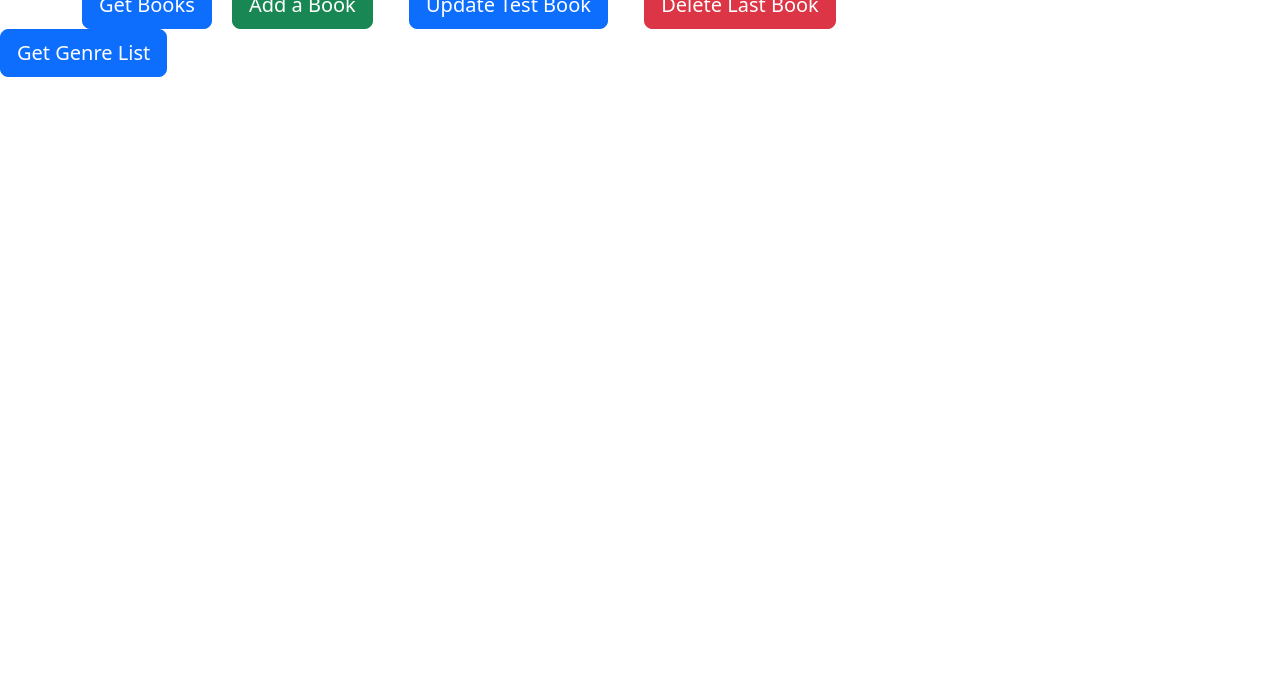
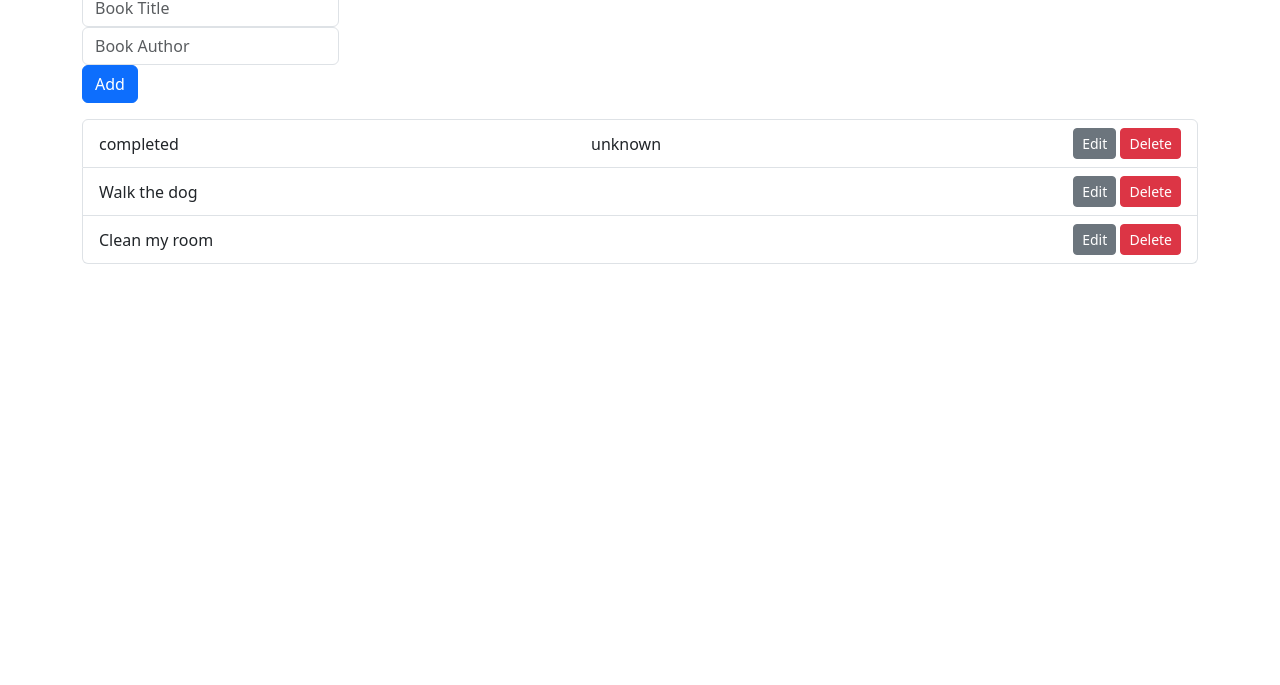
Before and after one commit to richhell/Week12Assignment, a website: page index.html in a window 1280 px wide. Shown: the part 115-800 px from the top of the page. Drawn offline with nearby package versions, Linux system fonts and the light colour scheme.

Commit message:
begin revamp

```diff
--- a/index.html
+++ b/index.html
@@ -8,22 +8,87 @@
     <link rel="stylesheet" href="node_modules/bootstrap/dist/css/bootstrap.min.css">
 </head>
 <body>
-    <h1>List of Books Read This Year (2025)</h1>
-    <div class="container mt-5">
-        <!--Books-->
-        <button onclick="onGetBooksClick()" class="btn btn-primary btn-lg">Get Books</button>
-        <button onclick="onAddBookClick()" class="btn btn-success mx-3 btn-lg">Add a Book</button>
-        <button onclick="onUpdateBookClick()" class="btn btn-primary mx-3 btn-lg">Update Test Book</button>
-        <button onclick="onDeleteBookClick()" class="btn btn-danger mx-3 btn-lg">Delete Last Book</button>
-        <div id="books-container"></div>
+    <div class="container mt-5" id="books-container">
+    <h1 class="text-center">List of Books Read This Year (2025)</h1>
+        <div class="input-group mb-3">
+            <form id="bookForm">
+            <input
+                type="text"
+                id="bookTitle"
+                class="form-control"
+                placeholder="Book Title"
+                required
+            />
+            <input
+                type="text"
+                id="bookAuthor"
+                class="form-control"
+                placeholder="Book Author"
+                required
+            />
+            <button class="btn btn-primary" id="addBook" type="submit">
+            Add
+            </button>
+        </form>
+        </div>
+        <!--New books added here-->
+        <ul class="list-group" id="bookList">
+            <li
+              class="list-group-item d-flex justify-content-between align-items-center"
+            >
+              <span class="book-title">completed</span>
+              <span class="book-author">unknown</span>
+              <div>
+                <button class="btn btn-sm btn-secondary editBook" data-index="1">
+                  Edit
+                </button>
+
+                <button
+                  class="btn btn-sm btn-danger deleteBook"
+                  data-index="${index}"
+                >
+                  Delete
+                </button>
+              </div>
+            </li>
+            <li
+              class="list-group-item d-flex justify-content-between align-items-center"
+            >
+              <span class="book-title">Walk the dog</span>
+              <div>
+                <button class="btn btn-sm btn-secondary editBook" data-index="1">
+                  Edit
+                </button>
+
+                <button
+                  class="btn btn-sm btn-danger deleteBook"
+                  data-index="${index}"
+                >
+                  Delete
+                </button>
+              </div>
+            </li>
+            <li
+              class="list-group-item d-flex justify-content-between align-items-center"
+            >
+              <span class="book-title">Clean my room</span>
+              <div>
+                <button class="btn btn-sm btn-secondary editBook" data-index="1">
+                  Edit
+                </button>
+
+                <button
+                  class="btn btn-sm btn-danger deleteBook"
+                  data-index="${index}"
+                >
+                  Delete
+                </button>
+              </div>
+            </li>
+          </ul>
 
     </div>
-     <!-- Genres -->
-     <div class="d-flex text-nowrap">
-        <button onclick="onFetchGenresClick()" class="btn btn-primary btn-lg">Get Genre List</button>
 
-    </div>
-    <div id="genres-container" class="container mt-3"></div>
     <script src="index.js"></script>
 </body>
 </html>
--- a/index.js
+++ b/index.js
@@ -9,72 +9,3 @@
 
 //Books
 const booksContainer = document.getElementById("books-container")
-
-async function onGetBooksClick() {
-    const response = await fetch("http://localhost:3000/books")
-    const bookList = await response.json()
-
-    booksContainer.innerHTML = bookList.map(
-        book => `<div class="bg-light rounded mt-5">
-            <h3>${book.title} by ${book.author}</h3>
-            <p>${book.genreId}</p>
-        </div>`
-    ).join("")
-}
-
-let lastCreatedItem = null;
-
-async function onAddBookClick() {
-
-    const testBook = { title: "Test", author: "no one", genreId: 1 }
-    const response = await fetch("http://localhost:3000/books", {
-        method: "POST",
-        headers: { "Content-Type": "application/json" },
-        body: JSON.stringify(testBook)
-    })
-
-    const newlyCreatedItem = await response.json()
-    lastCreatedItem = newlyCreatedItem
-}
-
-async function onUpdateBookClick() {
-    // Error check
-    if(lastCreatedItem === null) {
-        console.log("No item created yet to update.")
-        return
-    }
-
-    fetch("http://localhost:3000/books/" + lastCreatedItem.id, {
-        method: "PUT",
-        headers: { "Content-Type": "application/json" },
-        body: JSON.stringify({ title: "Test Updated", author: "no one", genreId: 2 })
-    })
-}
-
-async function onDeleteBookClick() {
-
-    if(lastCreatedItem === null) {
-        console.log("No item created yet to delete")
-        return
-    }
-
-    fetch("http://localhost:3000/books/" + lastCreatedItem.id, {
-        method: "DELETE",
-    })
-}
-
-//List the Genres
-
-const genresContainer = document.getElementById("genres-container")
-
-async function onFetchGenresClick() {
-    const response = await fetch("http://localhost:3000/genres")
-    const genreList = await response.json()
-
-    genresContainer.innerHTML = genreList.map(
-        genre => `<div class="bg-light rounded mt-5">
-            <h3>${genre.name}</h3>
-            <p>id: ${genre.id}</p>
-        </div>`
-    ).join("")
-}
```
Also changed, not shown: db.json (+5 -44 lines).
